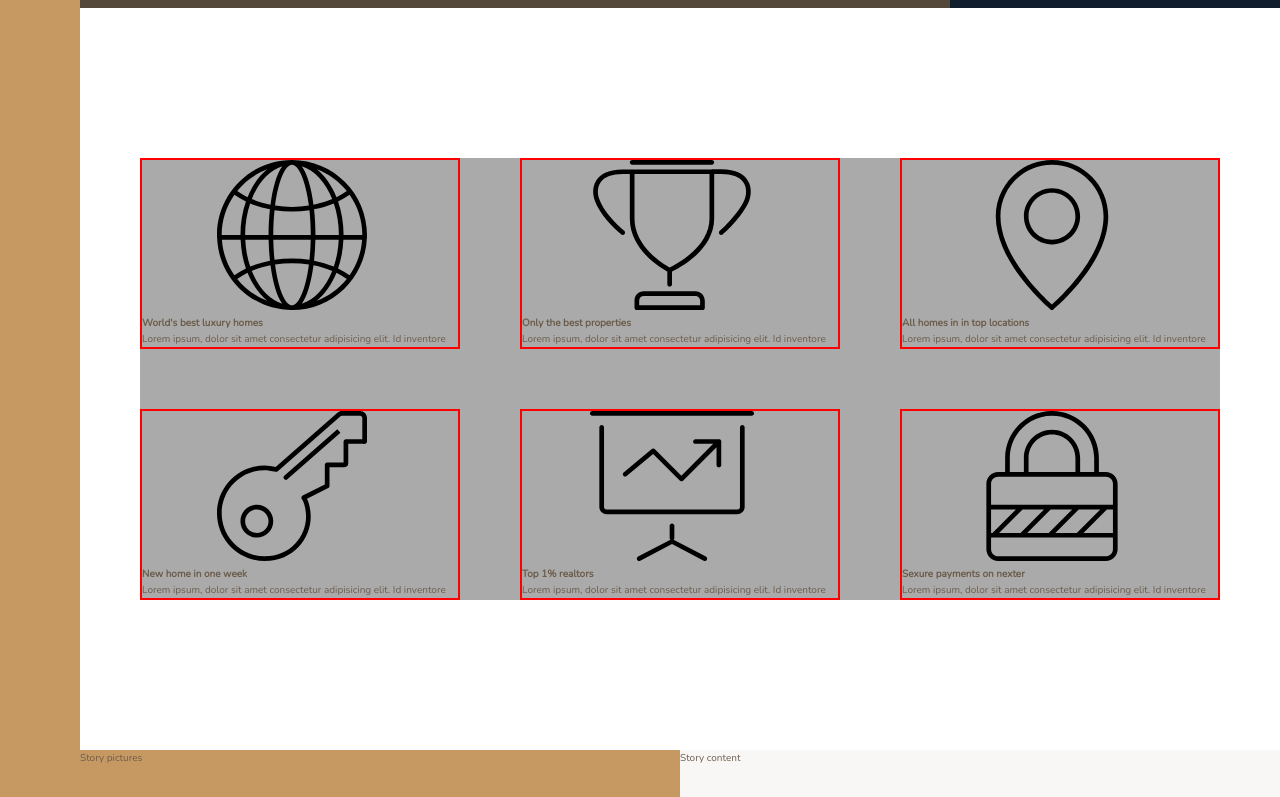
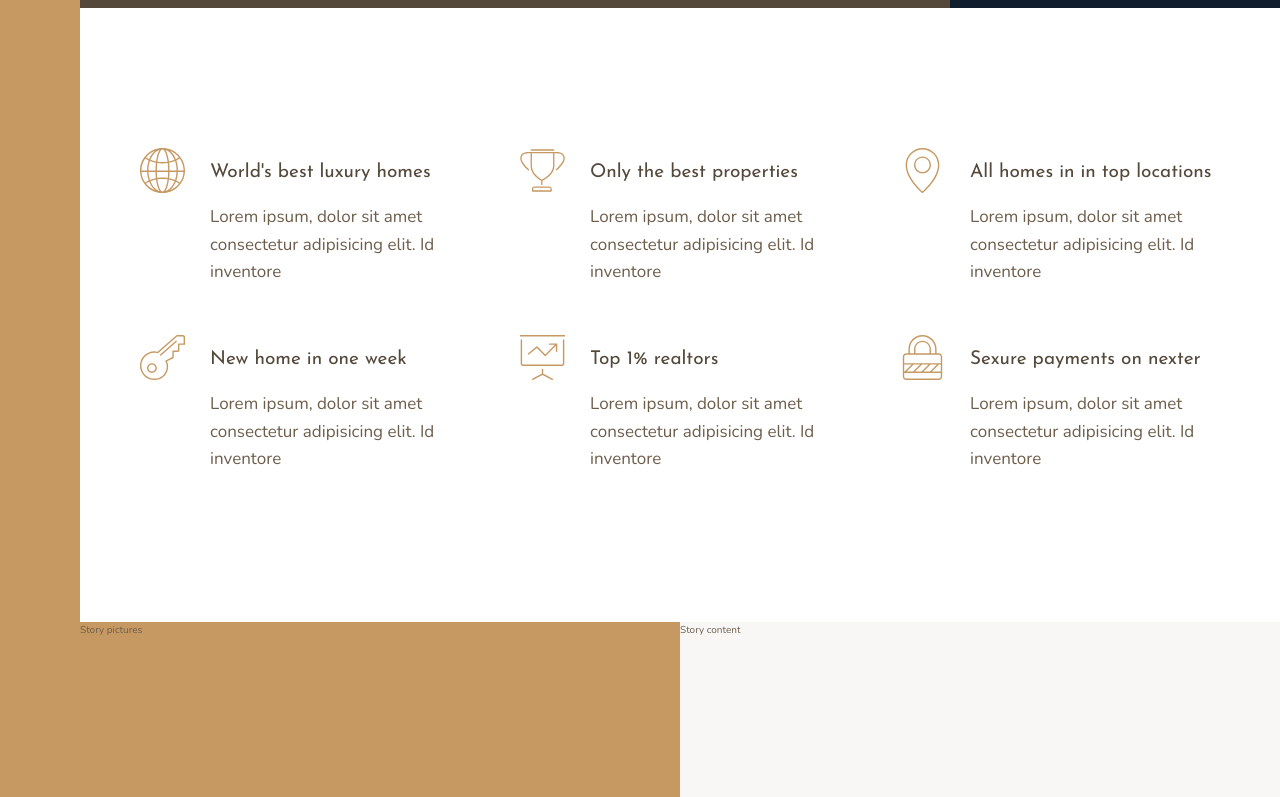
Before and after one commit to kotekirkitadze/nexter-project, a website: page index.html in a window 1280 px wide. Shown: the part 632-1429 px from the top of the page. Drawn offline with nearby package versions, Linux system fonts and the light colour scheme.

Commit message:
feature part implemented

```diff
--- a/index.html
+++ b/index.html
@@ -26,7 +26,7 @@
 				<svg class="feature__icon">
 					<use xlink:href="./img/sprite.svg#icon-global"></use>
 				</svg>
-				<h4 class="heading-4">World's best luxury homes</h4>
+				<h4 class="heading-4 heading-4--dark">World's best luxury homes</h4>
 				<p class="feature__text">
 					Lorem ipsum, dolor sit amet consectetur adipisicing elit. Id inventore
 				</p>
@@ -35,7 +35,7 @@
 				<svg class="feature__icon">
 					<use xlink:href="./img/sprite.svg#icon-trophy"></use>
 				</svg>
-				<h4 class="heading-4">Only the best properties</h4>
+				<h4 class="heading-4 heading-4--dark">Only the best properties</h4>
 				<p class="feature__text">
 					Lorem ipsum, dolor sit amet consectetur adipisicing elit. Id inventore
 				</p>
@@ -44,7 +44,7 @@
 				<svg class="feature__icon">
 					<use xlink:href="./img/sprite.svg#icon-map-pin"></use>
 				</svg>
-				<h4 class="heading-4">All homes in in top locations</h4>
+				<h4 class="heading-4 heading-4--dark">All homes in in top locations</h4>
 				<p class="feature__text">
 					Lorem ipsum, dolor sit amet consectetur adipisicing elit. Id inventore
 				</p>
@@ -53,7 +53,7 @@
 				<svg class="feature__icon">
 					<use xlink:href="./img/sprite.svg#icon-key"></use>
 				</svg>
-				<h4 class="heading-4">New home in one week</h4>
+				<h4 class="heading-4 heading-4--dark">New home in one week</h4>
 				<p class="feature__text">
 					Lorem ipsum, dolor sit amet consectetur adipisicing elit. Id inventore
 				</p>
@@ -62,7 +62,7 @@
 				<svg class="feature__icon">
 					<use xlink:href="./img/sprite.svg#icon-presentation"></use>
 				</svg>
-				<h4 class="heading-4">Top 1% realtors</h4>
+				<h4 class="heading-4 heading-4--dark">Top 1% realtors</h4>
 				<p class="feature__text">
 					Lorem ipsum, dolor sit amet consectetur adipisicing elit. Id inventore
 				</p>
@@ -71,7 +71,7 @@
 				<svg class="feature__icon">
 					<use xlink:href="./img/sprite.svg#icon-lock"></use>
 				</svg>
-				<h4 class="heading-4">Sexure payments on nexter</h4>
+				<h4 class="heading-4 heading-4--dark">Sexure payments on nexter</h4>
 				<p class="feature__text">
 					Lorem ipsum, dolor sit amet consectetur adipisicing elit. Id inventore
 				</p>
--- a/sass/_features.scss
+++ b/sass/_features.scss
@@ -1,13 +1,30 @@
 .features {
-	background-color: $color-grey-light-2;
+	display: grid;
 	grid-column: center-start / center-end;
 
 	margin: 15rem 0;
 
+	grid-template-columns: repeat(auto-fit, minmax(25rem, 1fr));
+	grid-gap: 6rem;
+	align-items: start;
+}
+
+.feature {
 	display: grid;
-	grid-template-columns: repeat(3, 1fr);
-	grid-gap: 6rem;
-	& > * {
-		border: 2px solid red;
+	grid-template-columns: min-content 1fr;
+
+	grid-row-gap: 1.5rem;
+	grid-column-gap: 2.5rem;
+
+	&__icon {
+		fill: $color-primary;
+		width: 4.5rem;
+		height: 4.5rem;
+		grid-row: 1 / span 2;
+		transform: translateY(-1rem);
+	}
+
+	&__text {
+		font-size: 1.7rem;
 	}
 }
--- a/sass/_typography.scss
+++ b/sass/_typography.scss
@@ -0,0 +1,29 @@
+%heading {
+	font-family: $font-display;
+	font-weight: 400;
+}
+
+.heading-1 {
+	@extend %heading;
+}
+
+.heading-2 {
+	@extend %heading;
+}
+
+.heading-3 {
+	@extend %heading;
+}
+
+.heading-4 {
+	@extend %heading;
+	font-size: 1.9rem;
+
+	&--light {
+		color: $color-grey-light-1;
+	}
+
+	&--dark {
+		color: $color-grey-dark-1;
+	}
+}
```
Also changed, not shown: resources.md (+3 -0 lines), css/style.css.
